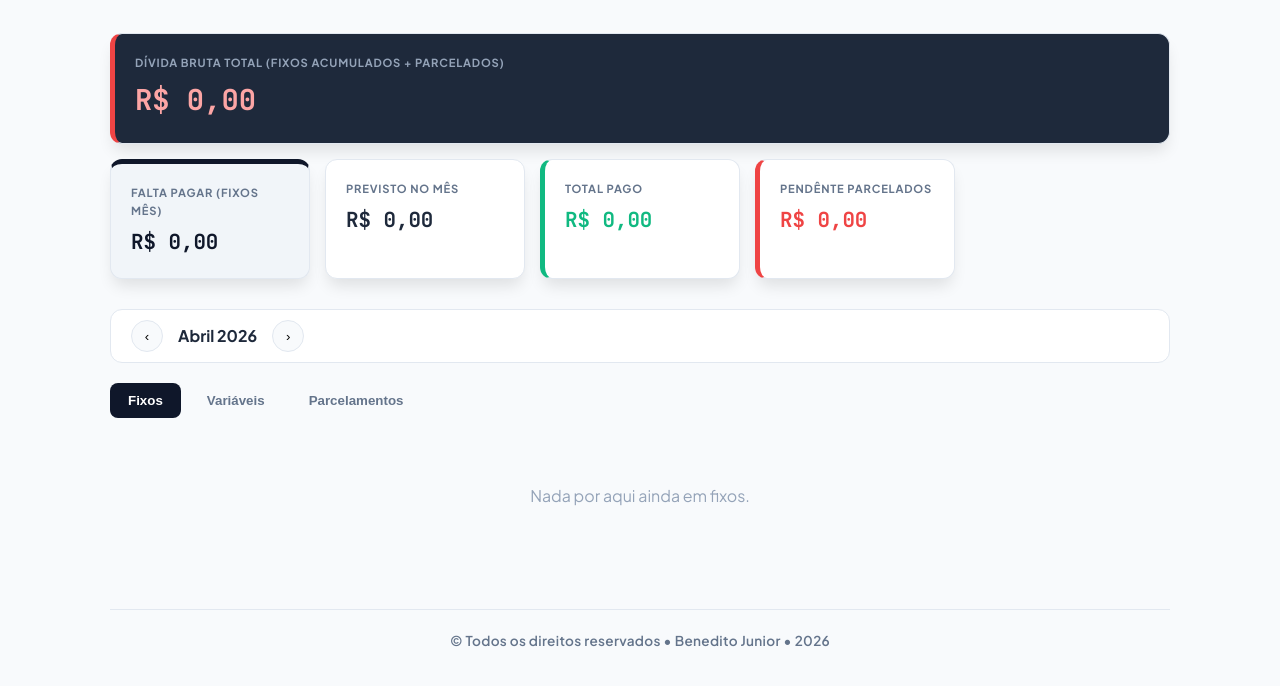
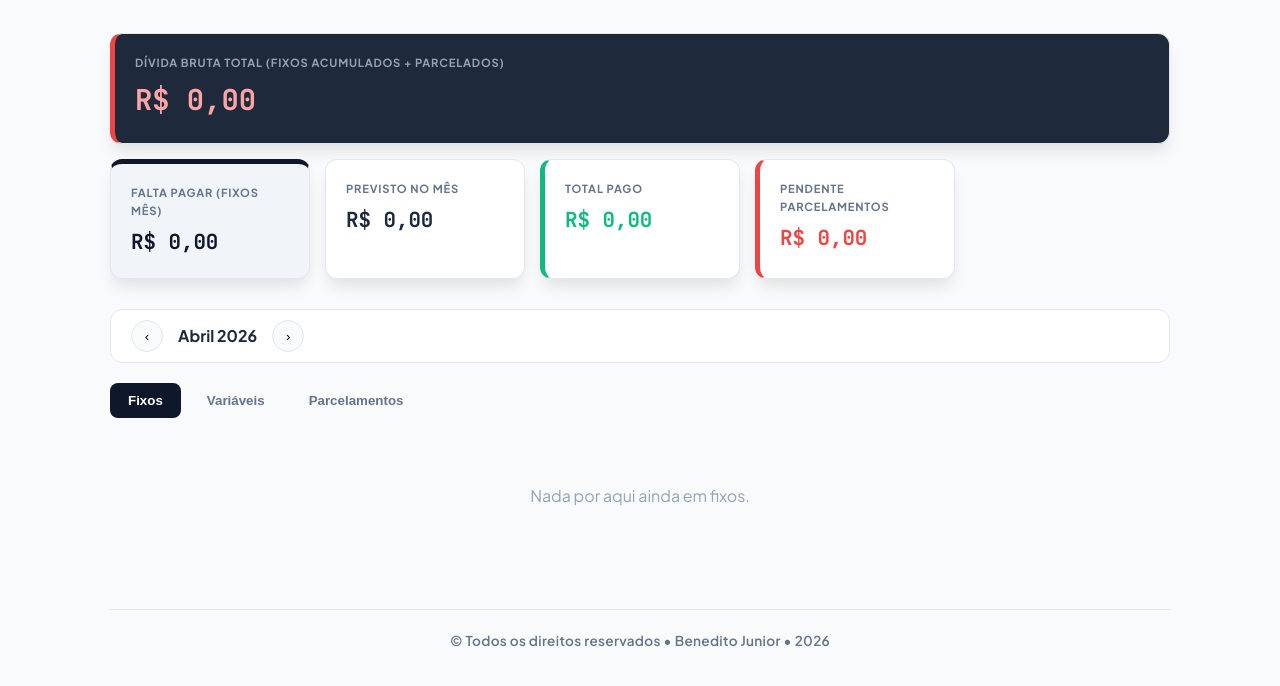
Before and after one commit to bjcarvalho007/financas-bjc, a plain HTML site: page index.html in a window 1280 px wide. Shown: the part 96-782 px from the top of the page. Drawn offline with Linux system fonts and the light colour scheme.

Commit message:
Update index.html

```diff
--- a/index.html
+++ b/index.html
@@ -320,7 +320,7 @@ footer {
       <div class="card-value" id="res-paid" style="color: var(--success);">R$ 0,00</div>
     </div>
     <div class="card" style="border-left: 5px solid var(--danger);">
-      <div class="card-label">Pendênte Parcelados</div>
+      <div class="card-label">Pendente Parcelamentos</div>
       <div class="card-value" id="res-pending" style="color: var(--danger);">R$ 0,00</div>
     </div>
   </div>
```
